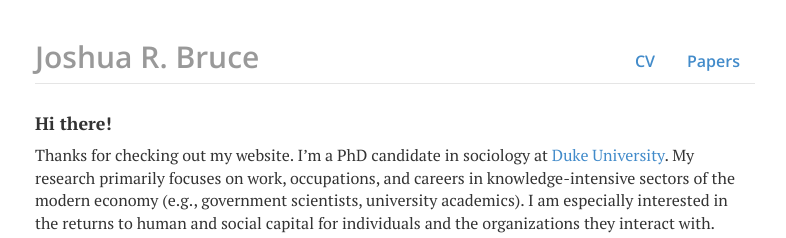
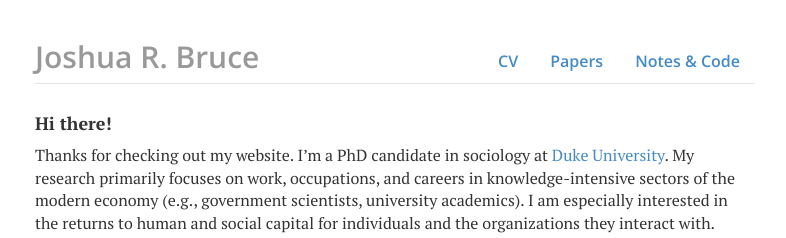
Before and after one commit to joshuarbruce/joshuarbruce.github.io, a Jekyll site: the page built from index.html, in a window 1280 px wide. Shown: the top 238 px of the page, without its empty margins (245-1031 px from the left). Built offline with Jekyll 4.4.1, drawn with Linux system fonts in a browser that asks for light colours; nearby versions of some CDN libraries.

Commit message:
Update header.html

```diff
--- a/_includes/header.html
+++ b/_includes/header.html
@@ -2,6 +2,7 @@
 	<ul class="nav nav-pills pull-right">
 		<li class="text" ><a href="/files/joshuarbruce_current_cv.pdf" target="_blank" title="CV">CV</a></li>
 		<li class="{{ page.papers }}"><a href="/papers" title="Papers">Papers</a></li>
+		<li class="{{ page.notes }}"><a href="/notes" title="Notes">Notes & Code</a></li>
 	</ul>
 	<h2 class="text-muted" text-decoration="none" color="#999999"><a href="/">Joshua R. Bruce</a></h2>
 </div> <!-- /header -->
```
